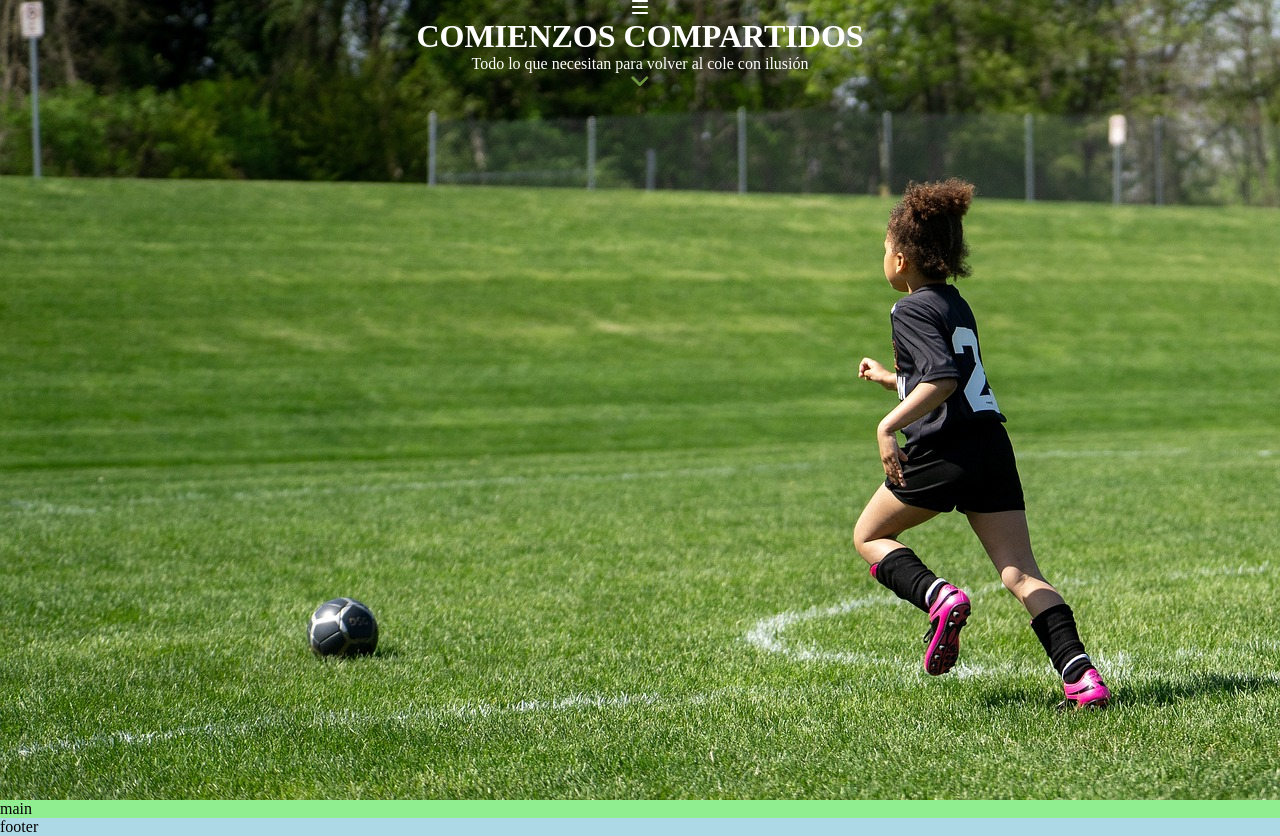
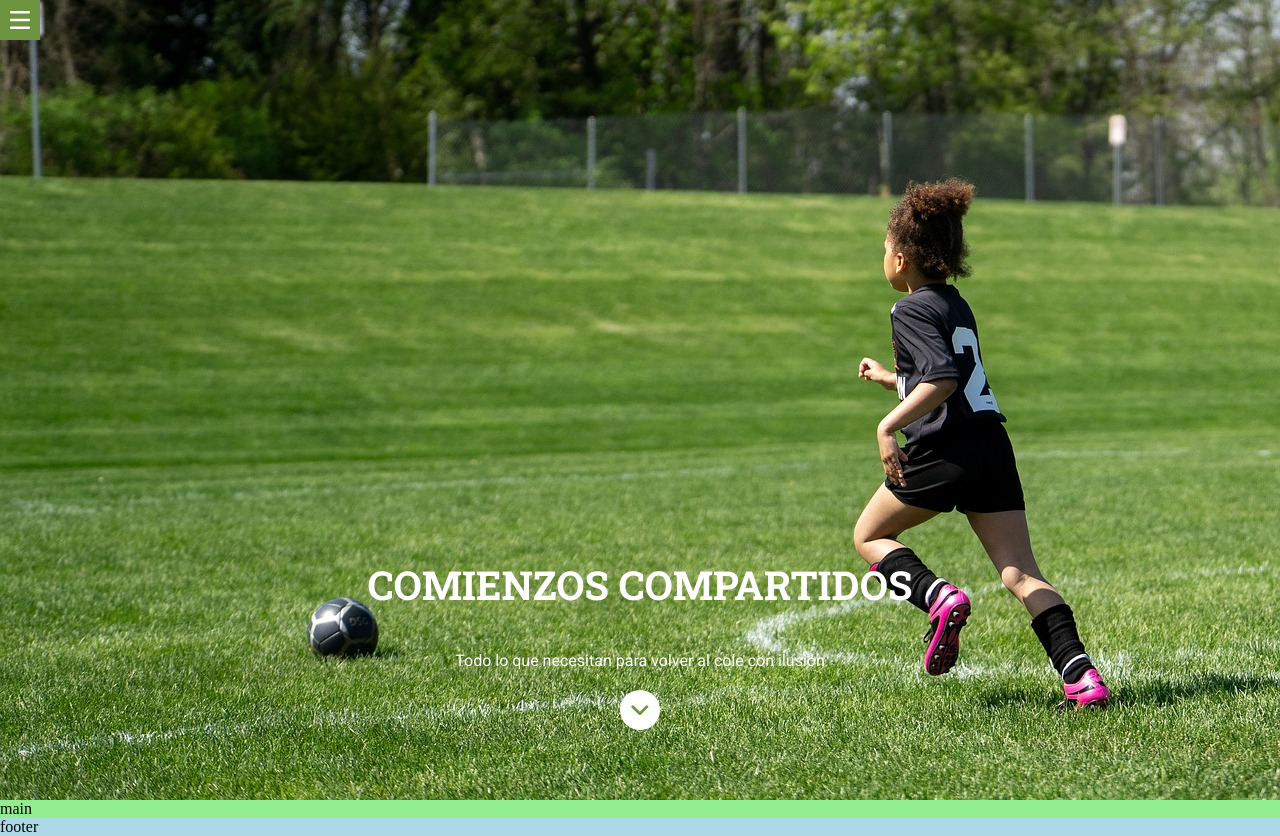
Before and after one commit to Adalab/modulo-1-evaluacion-final-juditcasamitjana, a website built with Vite: page src/index.html in a window 1280 px wide. Built offline with nearby package versions, Linux system fonts and the light colour scheme.

Commit message:
add hero

```diff
--- a/src/index.html
+++ b/src/index.html
@@ -3,7 +3,8 @@
   <head>
     <meta charset="UTF-8" />
     <meta name="viewport" content="width=device-width, initial-scale=1" />
-    <title>Document</title>
+    <title>Evaluación 1</title>
+    <link href="https://fonts.googleapis.com/css2?family=Roboto+Slab:wght@100..900&family=Roboto:ital,wght@0,100..900;1,100..900&display=swap" rel="stylesheet">
     <link rel="stylesheet" href="./scss/main.scss" />
   </head>
 
--- a/src/partials/header.html
+++ b/src/partials/header.html
@@ -1,10 +1,10 @@
 <header class="hero">
-    <div class="menu">
-        <img class="menu" src="images/ico-menu.svg" alt="ico-menu">
+    <div class="hero__menu">
+        <img class="hero__menu" src="images/ico-menu.svg" alt="ico-menu">
     </div>
-    <h1>COMIENZOS COMPARTIDOS</h1>
-    <p>Todo lo que necesitan para volver al cole con ilusión</p>
-    <div class="icon-hero">
-        <img src="images/ico-scroll-down.svg" alt="ico-scroll-down">
+    <h1 class="hero__title">comienzos compartidos</h1>
+    <p class="hero__text">Todo lo que necesitan para volver al cole con ilusión</p>
+    <div class="hero__icon">
+        <img class= "hero__icon" src="images/ico-scroll-down.svg" alt="ico-scroll-down">
     </div>
 </header>
--- a/src/scss/core/_variables.scss
+++ b/src/scss/core/_variables.scss
@@ -1,5 +1,6 @@
 // fonts
-$font-main: 'Roboto', sans-serif;
+$font-titles: "Roboto Slab", serif;
+$font-texts: 'Roboto', sans-serif;
 
 // colors
 $color-main: #061e36;
--- a/src/scss/layout/_header.scss
+++ b/src/scss/layout/_header.scss
@@ -8,13 +8,55 @@ header.hero {
     background-position: 85% 0;
     width: 100vw;
     height: 100vh;
+    display: flex;
+    flex-direction: column;
+    justify-content: end;
+    align-items: center;
     text-align: center;
 }
 
-// header img.menu {
+div.hero__menu {
+    background-color: vars.$color-moss-green;
+    width: 40px;
+    height: 40px;
+    position: fixed;
+    top: 0;
+    left: 0;
+    display: flex;
+    justify-content: center;
+    align-items: center;
+}
 
-// }
+img.hero__menu {
+    width: 20px;
+    // align-items: center;
+}
 
-// h1 {
+h1.hero__title {
+    font-family: vars.$font-titles;
+    font-size: 40px;
+    font-weight: bold;
+    text-transform: uppercase;
+    padding: 40px 0;
+}
 
-// }
+p.hero__text {
+    font-family: vars.$font-texts;
+    font-size: 20x;
+    width: 57%;
+}
+
+div.hero__icon {
+    background-color: vars.$color-white;
+    width: 40px;
+    height: 40px;
+    border-radius: 40px;
+    display: flex;
+    justify-content: center;
+    align-items: center;
+    margin: 20px 0 70px;
+}
+
+img.hero__icon {
+
+}
```
